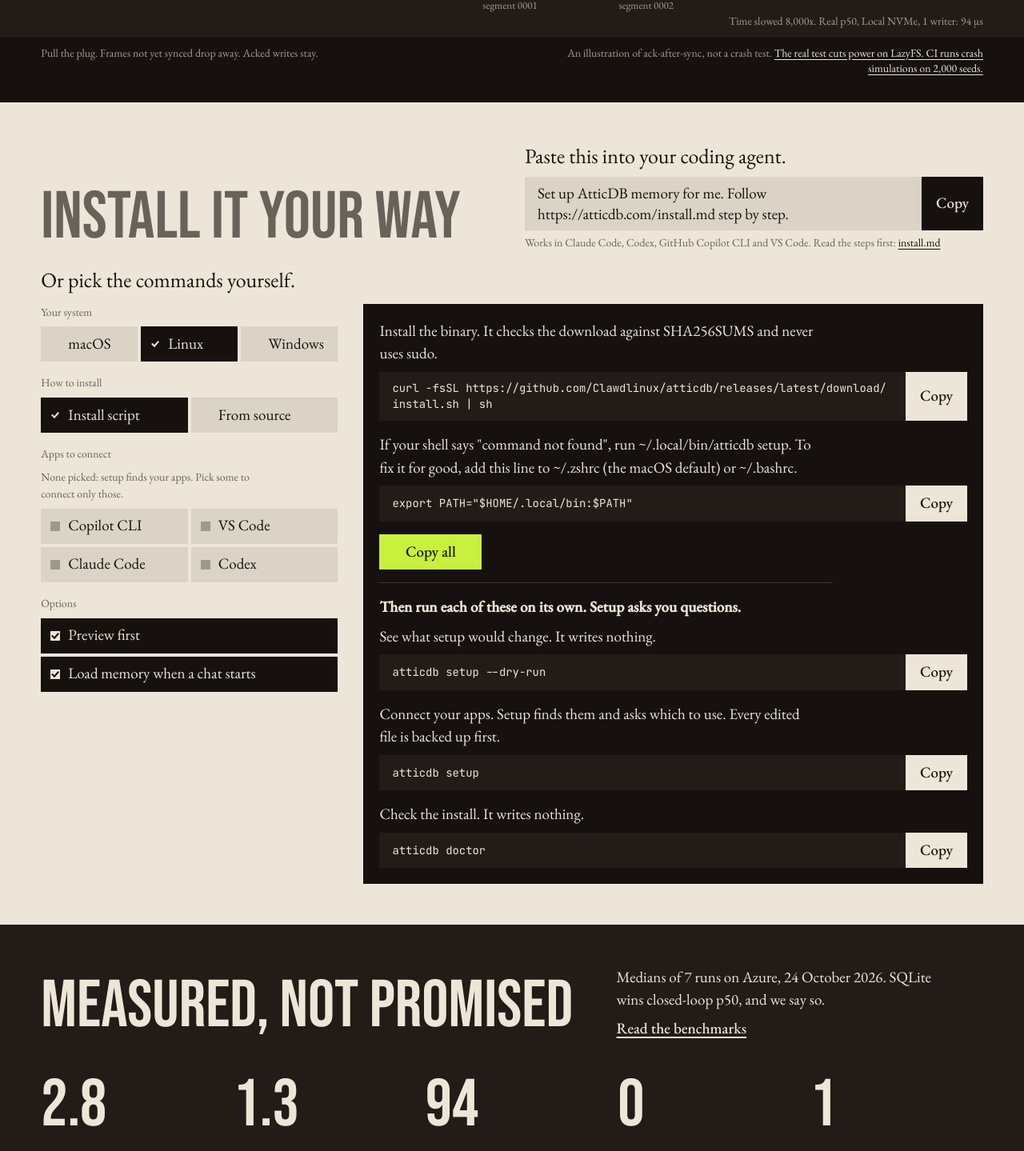
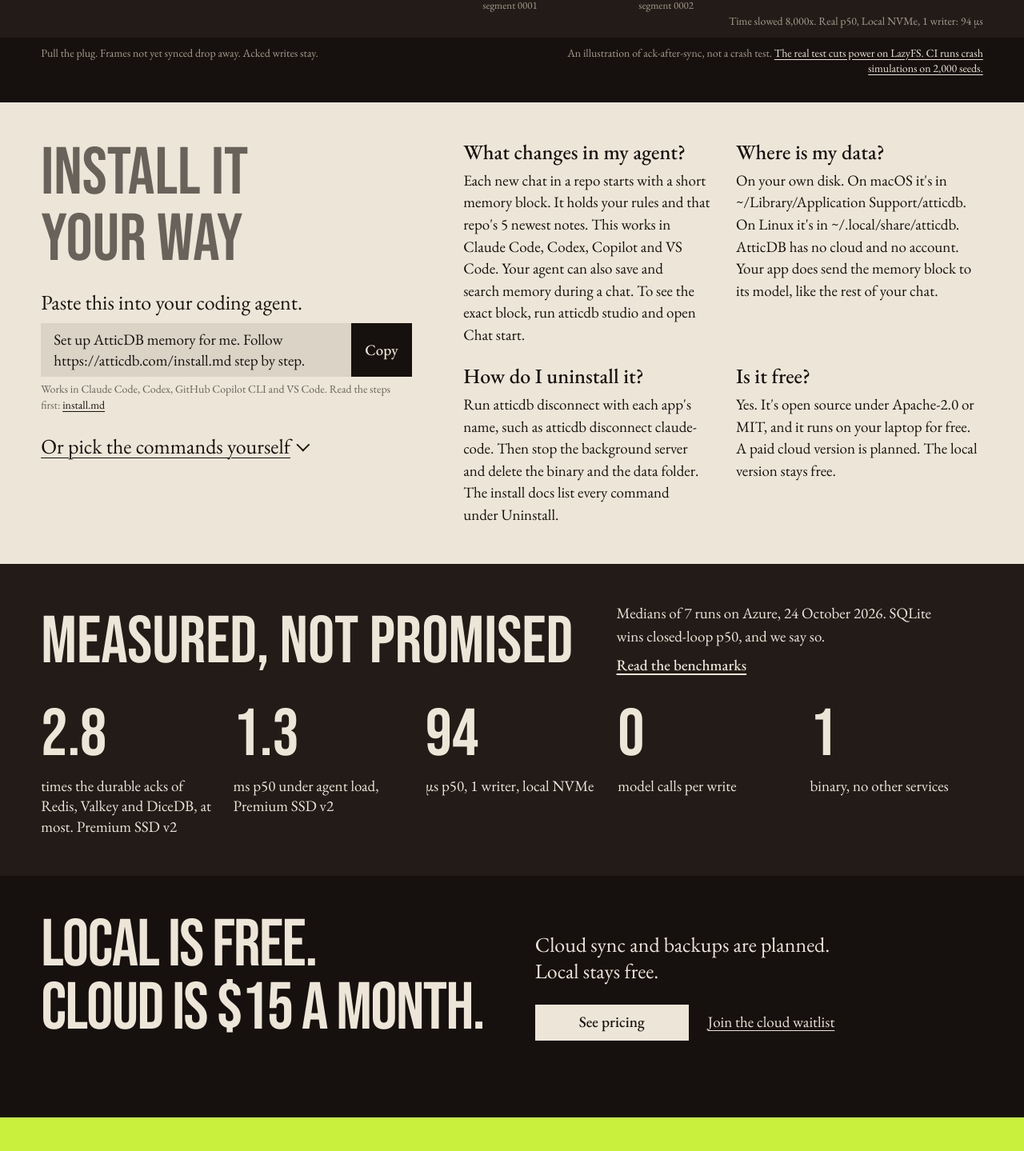
Before and after one commit to Clawdlinux/atticdb, a Next.js app in the folder site/: page / in a window 1280 px wide. Shown: the part 1679-3118 px from the top of the page at 80% size. Built offline with nearby package versions, Linux system fonts and the light colour scheme.

Commit message:
refactor(site): install and questions in one section, commands folded; home under 4 screens
Signed-off-by: Shreyansh Sancheti <43677304+shreyanshjain7174@users.noreply.github.com>

```diff
--- a/site/src/app/page.tsx
+++ b/site/src/app/page.tsx
@@ -1,6 +1,5 @@
 import JsonLd from "@/components/JsonLd";
 import Demo from "@/components/home/Demo";
-import Faq from "@/components/home/Faq";
 import Hero from "@/components/home/Hero";
 import InstallSection from "@/components/home/InstallSection";
 import Numbers from "@/components/home/Numbers";
@@ -14,11 +13,11 @@ export default function Home() {
   return (
     <>
       <JsonLd data={softwareAppJsonLd()} />
+      {/* The home questions render inside the install section. */}
       <JsonLd data={faqJsonLd(HOME_FAQ)} />
       <Hero afterHonest={<Demo />} />
       <InstallSection />
       <Numbers />
-      <Faq items={HOME_FAQ} id="home-faq-title" />
       <PricingTeaser />
     </>
   );
--- /dev/null
+++ b/site/src/components/home/Commands.tsx
@@ -0,0 +1,30 @@
+"use client";
+
+import { useEffect, useRef, type ReactNode } from "react";
+
+type CommandsProps = {
+  children: ReactNode;
+  className?: string;
+  summaryClassName?: string;
+};
+
+// A native details: it opens and closes without JS. The script only opens it for a #commands link.
+export default function Commands({ children, className, summaryClassName }: CommandsProps) {
+  const ref = useRef<HTMLDetailsElement>(null);
+
+  useEffect(() => {
+    const openOnHash = () => {
+      if (window.location.hash === "#commands" && ref.current) ref.current.open = true;
+    };
+    openOnHash();
+    window.addEventListener("hashchange", openOnHash);
+    return () => window.removeEventListener("hashchange", openOnHash);
+  }, []);
+
+  return (
+    <details ref={ref} id="commands" className={className}>
+      <summary className={summaryClassName}>Or pick the commands yourself</summary>
+      {children}
+    </details>
+  );
+}
--- a/site/src/components/home/InstallSection.module.css
+++ b/site/src/components/home/InstallSection.module.css
@@ -1,5 +1,7 @@
-/* "Controls beside a terminal": the choices on bone, the commands in an oxide panel. */
+/* The agent prompt and the folded commands beside the first-visit questions, on bone. */
 .install {
+  display: grid;
+  gap: 2rem;
   padding-block: calc(var(--space-section) * 0.5);
   background: var(--field-1);
   color: var(--field-1-ink);
@@ -18,10 +20,11 @@
   --prompt-link: var(--field-1-ink);
 }
 
-.head {
+.agent {
   display: grid;
-  gap: 1rem;
-  margin-bottom: 1.25rem;
+  gap: 1.25rem;
+  align-content: start;
+  min-width: 0;
 }
 
 /* Same treatment as the other bone headings: --step-head in the soft ink. */
@@ -30,7 +33,7 @@
 }
 
 /* The prompt sits on a tile like the installer's choices, with an oxide Copy button. */
-.agent {
+.prompt {
   --copy-box: var(--installer-tile);
   --copy-ink: var(--field-1-ink);
   display: grid;
@@ -38,26 +41,153 @@
   min-width: 0;
 }
 
-.lead,
-.or {
+.lead {
   max-width: 54ch;
   font-size: var(--step-lead);
   line-height: 1.3;
 }
 
-.or {
-  margin-bottom: 0.75rem;
+.commands {
+  min-width: 0;
+}
+
+/* A plain text link with a small chevron. No box. */
+.summary {
+  display: inline-flex;
+  min-height: 44px;
+  align-items: center;
+  gap: 0.625rem;
+  font-size: var(--step-lead);
+  line-height: 1.3;
+  text-decoration: underline;
+  text-decoration-thickness: 1px;
+  text-underline-offset: 0.2em;
+  cursor: pointer;
+  list-style: none;
+}
+
+.summary::-webkit-details-marker {
+  display: none;
+}
+
+.summary::after {
+  content: "";
+  width: 0.45em;
+  height: 0.45em;
+  margin-top: -0.2em;
+  border-right: 2px solid currentColor;
+  border-bottom: 2px solid currentColor;
+  transform: rotate(45deg);
+  transition: transform 160ms ease-out;
+}
+
+.summary:hover {
+  text-decoration-thickness: 2px;
+}
+
+.commands[open] > .summary {
+  margin-bottom: 1rem;
+}
+
+.commands[open] > .summary::after {
+  margin-top: 0.25em;
+  transform: rotate(-135deg);
+}
+
+.questions {
+  display: grid;
+  gap: 1.5rem;
+  align-content: start;
+  min-width: 0;
+}
+
+.pair {
+  display: grid;
+  gap: 0.375rem;
+  align-content: start;
+}
+
+.question {
+  font-family: var(--font-text), Georgia, serif;
+  font-size: var(--step-lead);
+  font-weight: 500;
+  line-height: 1.15;
+  text-transform: none;
+}
+
+.answer {
+  max-width: 46ch;
+  line-height: 1.45;
+}
+
+/* The bone button's own focus ring would vanish on the bone field. */
+.install :focus-visible {
+  outline-color: var(--field-1-ink);
+}
+
+@media (min-width: 48rem) {
+  .questions {
+    grid-template-columns: repeat(2, minmax(0, 1fr));
+    column-gap: 2rem;
+  }
 }
 
 @media (min-width: 64rem) {
-  .head {
-    grid-template-columns: minmax(0, 1fr) minmax(0, 1fr);
-    gap: 2rem;
-    align-items: end;
+  .install {
+    grid-template-columns: minmax(0, 5fr) minmax(0, 7fr);
+    column-gap: 4rem;
+    row-gap: 1.25rem;
+    padding-block: 3rem;
+  }
+
+  .agent {
+    grid-column: 1;
+    grid-row: 1;
+  }
+
+  .questions {
+    grid-column: 2;
+    grid-row: 1;
+  }
+
+  /* The opened installer needs the full width for its own two columns. */
+  .commands {
+    grid-column: 1 / -1;
+    grid-row: 2;
+  }
+
+  /*
+   * Where :has works, the closed summary sits right under the prompt, beside the questions.
+   * Opening it moves the questions below, so the summary stays put and the installer gets the full width.
+   */
+  @supports selector(:has(*)) {
+    .install {
+      grid-template-rows: auto 1fr;
+    }
+
+    .questions {
+      grid-row: 1 / 3;
+    }
+
+    .commands {
+      grid-column: 1;
+      align-self: start;
+    }
+
+    .install:has(.commands[open]) .questions {
+      grid-column: 1 / -1;
+      grid-row: 3;
+      margin-top: 2rem;
+    }
+
+    .install:has(.commands[open]) .commands {
+      grid-column: 1 / -1;
+    }
   }
 }
 
-/* The bone button's own focus ring would vanish on the bone field. */
-.agent :focus-visible {
-  outline-color: var(--field-1-ink);
+@media (prefers-reduced-motion: reduce) {
+  .summary::after {
+    transition: none;
+  }
 }
--- a/site/src/components/home/InstallSection.tsx
+++ b/site/src/components/home/InstallSection.tsx
@@ -1,25 +1,35 @@
 import AgentPrompt from "@/components/AgentPrompt";
 import Installer from "@/components/Installer";
 import Reveal from "@/components/Reveal";
+import { HOME_FAQ } from "@/content/faq";
+import Commands from "./Commands";
 import styles from "./InstallSection.module.css";
 
+// The agent prompt and the folded commands on the left, the first-visit questions on the right.
 export default function InstallSection() {
   return (
     <section id="install" className={`bleed ${styles.install}`} aria-labelledby="install-title">
-      <Reveal className={styles.head}>
+      <Reveal className={styles.agent}>
         <h2 id="install-title" className={styles.title}>
           Install it your way
         </h2>
-        <div className={styles.agent}>
+        <div className={styles.prompt}>
           <p className={styles.lead}>Paste this into your coding agent.</p>
           {/* The installer's Copy all is this section's accent. */}
           <AgentPrompt tone="bone" />
         </div>
       </Reveal>
-      <Reveal delay={0.075}>
-        <p className={styles.or}>Or pick the commands yourself.</p>
+      <Commands className={styles.commands} summaryClassName={styles.summary}>
         <Installer />
-      </Reveal>
+      </Commands>
+      <div className={styles.questions}>
+        {HOME_FAQ.map(({ q, a }, i) => (
+          <Reveal key={q} delay={0.06 * (i % 2) + 0.075} className={styles.pair}>
+            <h3 className={styles.question}>{q}</h3>
+            <p className={styles.answer}>{a}</p>
+          </Reveal>
+        ))}
+      </div>
     </section>
   );
 }
--- a/site/src/components/home/Numbers.module.css
+++ b/site/src/components/home/Numbers.module.css
@@ -52,6 +52,11 @@
 }
 
 @media (min-width: 64rem) {
+  .numbers {
+    gap: 1.5rem;
+    padding-block: 3rem;
+  }
+
   .side {
     grid-template-columns: minmax(0, 1.5fr) minmax(0, 1fr);
     align-items: center;
@@ -61,4 +66,8 @@
   .list {
     grid-template-columns: repeat(5, minmax(0, 1fr));
   }
+
+  .row {
+    gap: 0.5rem;
+  }
 }
--- a/site/src/components/home/PricingTeaser.module.css
+++ b/site/src/components/home/PricingTeaser.module.css
@@ -48,28 +48,28 @@
   text-decoration-thickness: 2px;
 }
 
+/* Desktop: the headline on the left, the line and the actions beside it. */
 @media (min-width: 64rem) {
-  .foot {
-    grid-template-columns: repeat(12, minmax(0, 1fr));
-    column-gap: 2rem;
+  .pricing {
+    display: grid;
+    grid-template-columns: max-content minmax(0, 1fr);
+    column-gap: 4rem;
     align-items: end;
-    margin-top: 1.5rem;
+    padding-block: 3rem;
   }
 
-  .support {
-    grid-column: 1 / 7;
+  .foot {
+    margin-top: 0;
   }
 
   .actions {
-    grid-column: 10 / 13;
-    align-items: flex-end;
+    flex-direction: row;
+    flex-wrap: wrap;
+    align-items: center;
+    column-gap: 1.5rem;
   }
 
   .action {
     min-width: 12rem;
   }
-
-  .second {
-    justify-content: flex-end;
-  }
 }
```
Also changed, not shown: 2 other files (tests, documents, lock files or other folders).
